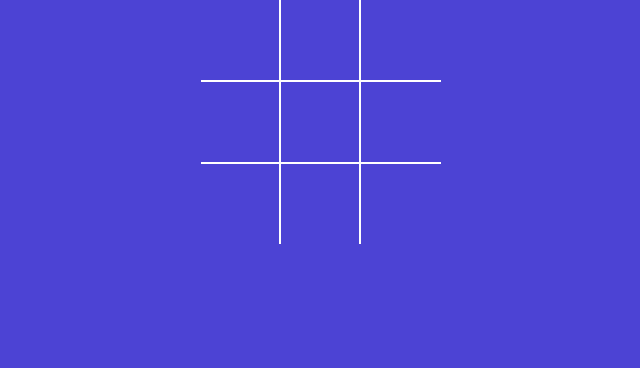
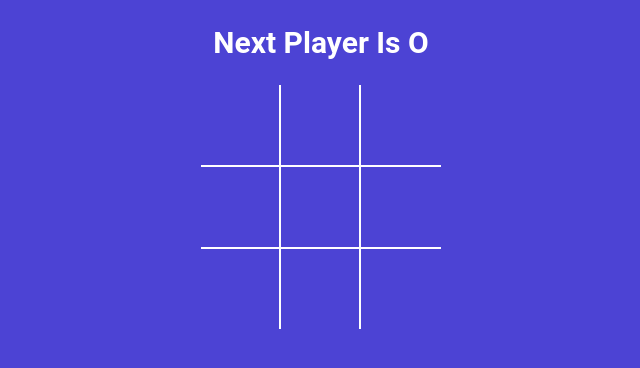
Before and after one commit to RahulBisht17/tictactoe-game, a React app: page / in a window 1280 px wide. Shown: the top 368 px of the page, without its empty margins (319-959 px from the left). Built offline with nearby package versions, Linux system fonts and the light colour scheme; the HTML template or start-up script is replaced by a standard one.

Commit message:
lifted up state to app component, show status message, calculate winner

```diff
--- a/src/App.jsx
+++ b/src/App.jsx
@@ -1,10 +1,35 @@
+import { calculateWinner } from './components/winner';
 import Board from './components/Board';
+import { useState } from 'react';
 import './style.scss'
 
 function App() {
+  const [squares,setSquares]= useState(Array(9).fill(null));
+  const [isXnext, setisXnext]=useState(false);
+
+  const nextplayer= isXnext ? "X":"O";
+  const winner =calculateWinner(squares);
+  const statusMessage =winner? `Winner Is ${winner}`: `Next Player Is ${nextplayer}`;
+
+  const handleSquareClick = clickedPosition =>{
+      if(squares[clickedPosition] || winner){
+          return;
+      }
+      setSquares(currentSquares=>{
+          return currentSquares.map((squareValue, position)=>{
+              if (clickedPosition == position){
+                  return isXnext ? "X":"O";
+              }
+              return squareValue;
+          });
+      });
+      setisXnext((curr) => !curr);
+  };
+
   return (
     <div className='app'>
-      <Board/>
+      <h2>{statusMessage}</h2>
+      <Board squares={squares} handleSquareClick={handleSquareClick}/>
     </div>
   );
 }
--- a/src/components/Board.jsx
+++ b/src/components/Board.jsx
@@ -1,20 +1,7 @@
 import { useState } from "react";
 import Square from "./Square"
 
-const Board=()=>{
-    const [squares,setSquares]= useState(Array(9).fill(null));
-
-    const handleSquareClick = clickedPosition =>{
-        setSquares(currentSquares=>{
-            return currentSquares.map((squareValue, position)=>{
-                if (clickedPosition == position){
-                    return "X";
-                }
-                return squareValue;
-            });
-        });
-    };
-
+const Board=({squares, handleSquareClick})=>{
     const renderSquare=position=>{
         return (
             <Square value={squares[position]} onClick={()=> handleSquareClick(position)}/>
--- /dev/null
+++ b/src/components/winner.js
@@ -0,0 +1,20 @@
+export function calculateWinner(squares){
+    const lines=[
+        [0,1,2],
+        [3,4,5],
+        [6,7,8],
+        [0,3,6],
+        [1,4,7],
+        [2,5,8],
+        [0,4,8],
+        [2,4,6],
+    ];
+    for (let i=0;i<lines.length;i++){
+        const [a,b,c]=lines[i];
+
+        if(squares[a]&&squares[a]==squares[b]&&squares[a]==squares[c]){
+            return squares[a];
+        }
+    }
+    return null;
+}
```
